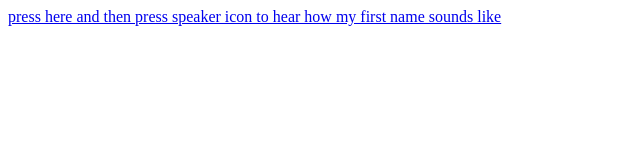
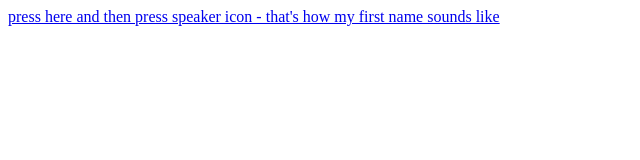
Before and after one commit to apisarek/apisarek.github.io, a plain HTML site: page index.html in a window 1280 px wide. Shown: the full height of the page, 0-640 px from the left. Drawn offline with Linux system fonts and the light colour scheme.

Commit message:
Update index.html

```diff
--- a/index.html
+++ b/index.html
@@ -1 +1 @@
-<a href="http://goo.gl/hsqW0W">press here and then press speaker icon to hear how my first name sounds like</a>
+<a href="http://goo.gl/hsqW0W">press here and then press speaker icon - that's how my first name sounds like</a>
```
